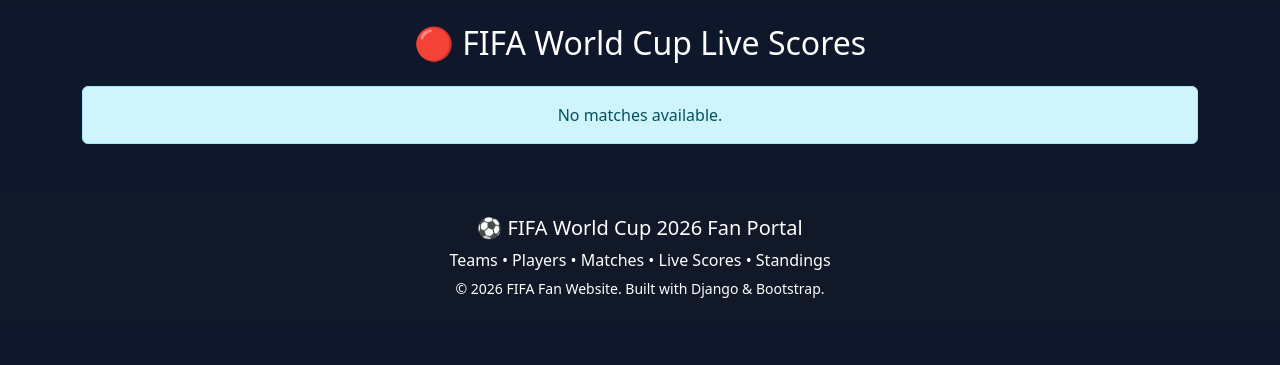
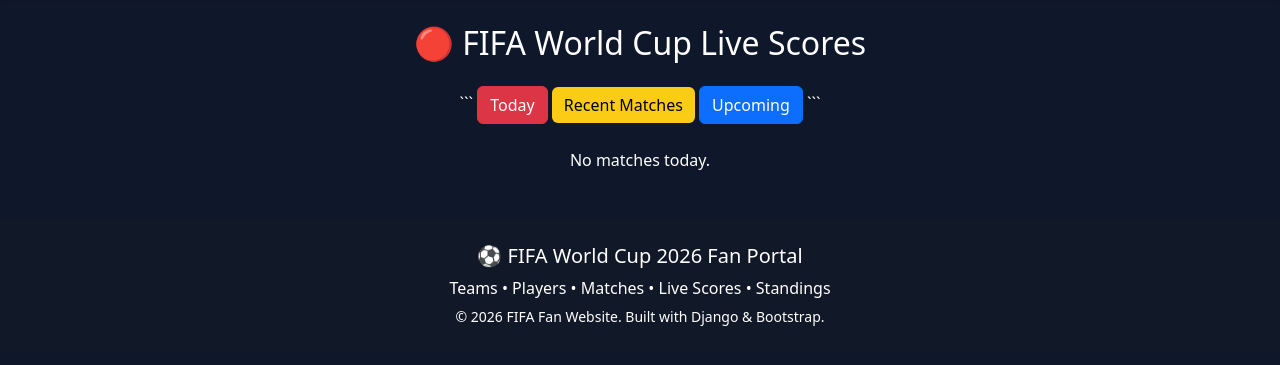
Before and after one commit to fawaz2212/fifa, a Django app: page /live-scores/ in a window 1280 px wide. Shown: the part 56-421 px from the top of the page. Run offline with Django 5.2, Linux system fonts and the light colour scheme; data that the repository does not hold is empty.

Commit message:
Fixed recent match date sorting

````diff
--- a/static/css/style.css
+++ b/static/css/style.css
@@ -394,3 +394,10 @@
 .card-header{
     font-size:18px;
 }
+
+
+.team-logo{
+    width:50px;
+    height:50px;
+    object-fit:contain;
+}
--- a/worldcup/templates/worldcup/live_scores.html
+++ b/worldcup/templates/worldcup/live_scores.html
@@ -6,13 +6,44 @@
     🔴 FIFA World Cup Live Scores
 </h2>
 
-<div id="live-scores">
+<div class="text-center mb-4">
+
+```
+<button class="btn btn-danger" onclick="showTab('today')">
+    Today
+</button>
+
+<button class="btn btn-warning" onclick="showTab('recent')">
+    Recent Matches
+</button>
+
+<button class="btn btn-primary" onclick="showTab('upcoming')">
+    Upcoming
+</button>
+```
+
+</div>
+
+<div id="today-tab">
     <div class="text-center">
         Loading matches...
     </div>
 </div>
 
+<div id="recent-tab" style="display:none;"></div>
+
+<div id="upcoming-tab" style="display:none;"></div>
+
 <script>
+
+function showTab(tab) {
+
+    document.getElementById('today-tab').style.display = 'none';
+    document.getElementById('recent-tab').style.display = 'none';
+    document.getElementById('upcoming-tab').style.display = 'none';
+
+    document.getElementById(tab + '-tab').style.display = 'block';
+}
 
 function loadScores() {
 
@@ -21,24 +52,18 @@
     .then(matches => {
 
         let todayHtml = '';
-        let finishedHtml = '';
         let upcomingHtml = '';
+        let recentGroups = {};
 
-        if (!matches || matches.length === 0) {
-
-            document.getElementById('live-scores').innerHTML = `
-                <div class="alert alert-info text-center">
-                    No matches available.
-                </div>
-            `;
-            return;
-        }
-
-        const today = new Date().toISOString().split('T')[0];
+        const today = new Date();
+        today.setHours(0,0,0,0);
 
         matches.forEach(match => {
 
-            const matchDate = match.utcDate.split('T')[0];
+            const matchDate = new Date(match.utcDate);
+
+            const matchOnlyDate = new Date(matchDate);
+            matchOnlyDate.setHours(0,0,0,0);
 
             let card = `
 
@@ -67,9 +92,7 @@
                     <div class="score-box">
 
                         ${match.score?.fullTime?.home ?? "-"}
-
                         -
-
                         ${match.score?.fullTime?.away ?? "-"}
 
                         <div class="match-status">
@@ -95,21 +118,27 @@
                 </div>
 
                 <div class="match-time">
-                    📅 ${new Date(match.utcDate).toLocaleString()}
+                    📅 ${matchDate.toLocaleString()}
                 </div>
 
             </div>
 
             `;
 
-            if (matchDate === today) {
+            if (matchOnlyDate.getTime() === today.getTime()) {
 
                 todayHtml += card;
 
             }
             else if (match.status === "FINISHED") {
 
-                finishedHtml += card;
+                const dateKey = matchDate.toISOString().split('T')[0];
+
+                if (!recentGroups[dateKey]) {
+                    recentGroups[dateKey] = '';
+                }
+
+                recentGroups[dateKey] += card;
 
             }
             else {
@@ -120,34 +149,43 @@
 
         });
 
-        document.getElementById('live-scores').innerHTML = `
+        let recentHtml = '';
 
-            <h3 class="text-danger mb-3">
-                🔴 Today's Matches
-            </h3>
+        Object.keys(recentGroups)
+            .sort((a, b) => b.localeCompare(a))
+            .forEach(date => {
 
-            ${todayHtml || '<p>No matches today.</p>'}
+                recentHtml += `
 
-            <h3 class="text-success mt-4 mb-3">
-                ⚽ Recent Results
-            </h3>
+                <div class="mt-4">
 
-            ${finishedHtml || '<p>No recent results.</p>'}
+                    <h4 class="text-warning border-bottom pb-2">
+                        📅 ${new Date(date).toLocaleDateString()}
+                    </h4>
 
-            <h3 class="text-primary mt-4 mb-3">
-                📅 Upcoming Fixtures
-            </h3>
+                    ${recentGroups[date]}
 
-            ${upcomingHtml || '<p>No upcoming fixtures.</p>'}
+                </div>
 
-        `;
+                `;
+
+            });
+
+        document.getElementById('today-tab').innerHTML =
+            todayHtml || '<p class="text-center">No matches today.</p>';
+
+        document.getElementById('recent-tab').innerHTML =
+            recentHtml || '<p class="text-center">No recent matches.</p>';
+
+        document.getElementById('upcoming-tab').innerHTML =
+            upcomingHtml || '<p class="text-center">No upcoming fixtures.</p>';
 
     })
     .catch(error => {
 
         console.error(error);
 
-        document.getElementById('live-scores').innerHTML = `
+        document.getElementById('today-tab').innerHTML = `
             <div class="alert alert-danger text-center">
                 Failed to load scores.
             </div>
````
